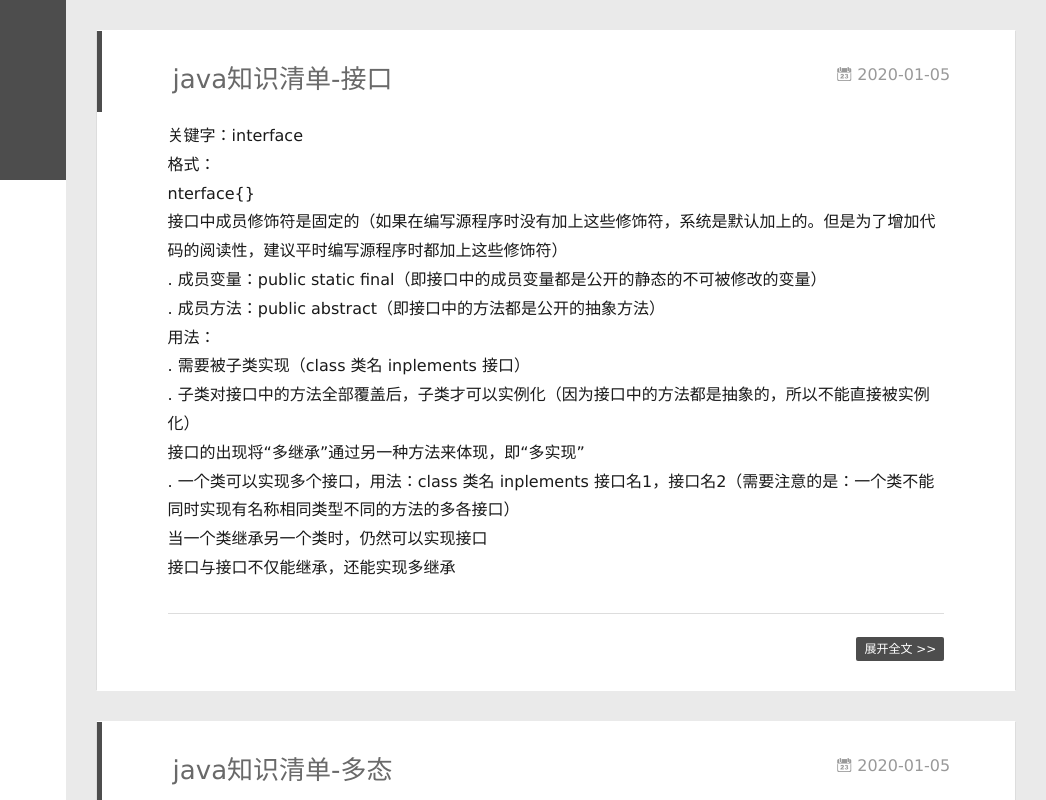
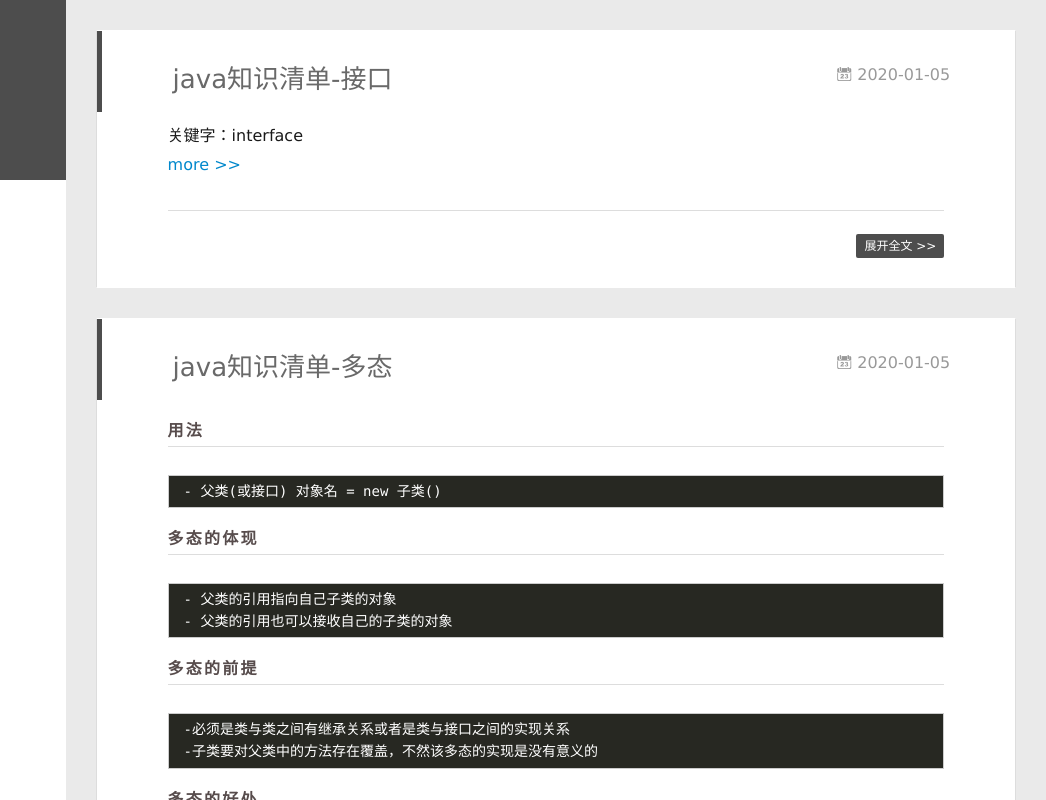
Before and after one commit to XiaoDuanLearnProgramming/XiaoDuanLearnProgramming.github.io, a plain HTML site: page index.html in a window 1280 px wide. Shown: the full height of the page, 234-1280 px from the left. Drawn offline with Linux system fonts and the light colour scheme; no server answers.

Commit message:
Site updated: 2020-01-05 18:36:31

```diff
--- a/index.html
+++ b/index.html
@@ -172,9 +172,10 @@
 
     <div class="article-entry" itemprop="articleBody">
 
-        <a id="more"></a>
-<!--# excerpt_link: more-->
-<p> 关键字：interface<br> 格式：<br>  nterface{}<br>  接口中成员修饰符是固定的（如果在编写源程序时没有加上这些修饰符，系统是默认加上的。但是为了增加代码的阅读性，建议平时编写源程序时都加上这些修饰符）<br>    . 成员变量：public static final（即接口中的成员变量都是公开的静态的不可被修改的变量）<br>    . 成员方法：public abstract（即接口中的方法都是公开的抽象方法）<br> 用法：<br>    . 需要被子类实现（class 类名 inplements 接口）<br>    . 子类对接口中的方法全部覆盖后，子类才可以实例化（因为接口中的方法都是抽象的，所以不能直接被实例化）<br> 接口的出现将“多继承”通过另一种方法来体现，即“多实现”<br>    . 一个类可以实现多个接口，用法：class 类名 inplements 接口名1，接口名2（需要注意的是：一个类不能同时实现有名称相同类型不同的方法的多各接口）<br> 当一个类继承另一个类时，仍然可以实现接口<br> 接口与接口不仅能继承，还能实现多继承</p>
+        <!--# excerpt_link: more-->
+<p> 关键字：interface<br>
+
+          <a class="article-more-a" href="/2020/01/05/java%E7%9F%A5%E8%AF%86%E6%B8%85%E5%8D%95-%E6%8E%A5%E5%8F%A3/#more">more >></a>
 
 
 
```
Also changed, not shown: 2020/01/05/java知识清单-接口/index.html (+5 -6 lines).
